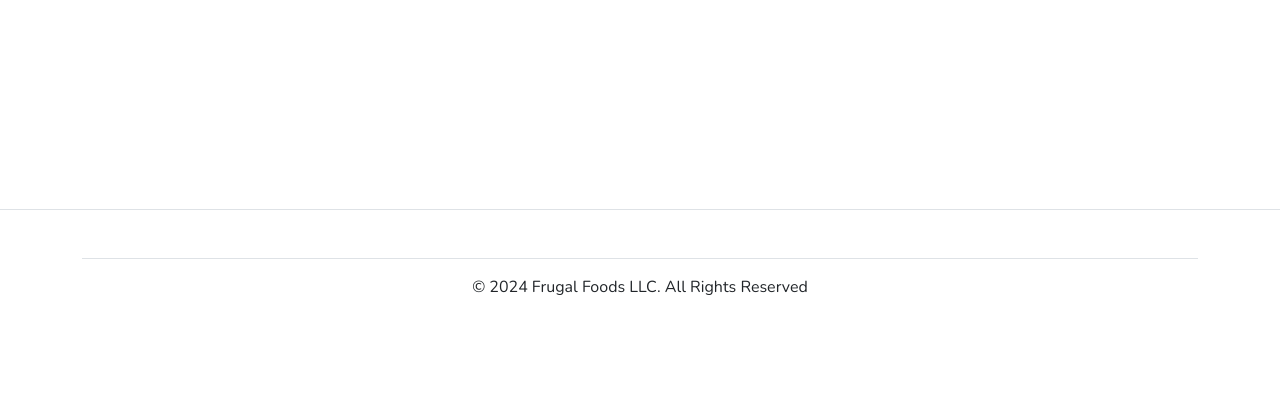
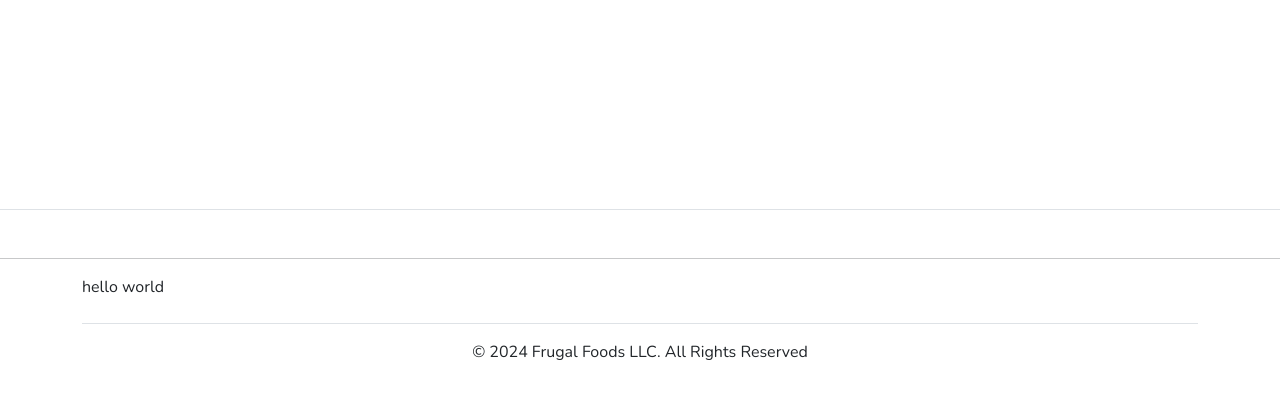
Before and after one commit to STEAM-Center-NYC/10038-Aggregating-Delivery-Service-Prices-To-Determine-The-Best-Deal, a Flask app: page / in a window 1280 px wide. Shown: the part 554-974 px from the top of the page. Before the commit the page ends 849 px from the top, so only its background shows below. Run offline with Flask 3, Linux system fonts and the light colour scheme.

Commit message:
info progress

```diff
--- a/templates/landing.jinja
+++ b/templates/landing.jinja
@@ -51,6 +51,10 @@
       <p class="lead mb-4"></p>
       <div class="d-grid gap-2 d-sm-flex justify-content-sm-center mb-5">
  </main>
+ <hr>
+ <div class="container" class >
+ <p> hello world</p>
+ </div>
 <div class="container">
 
 
```
